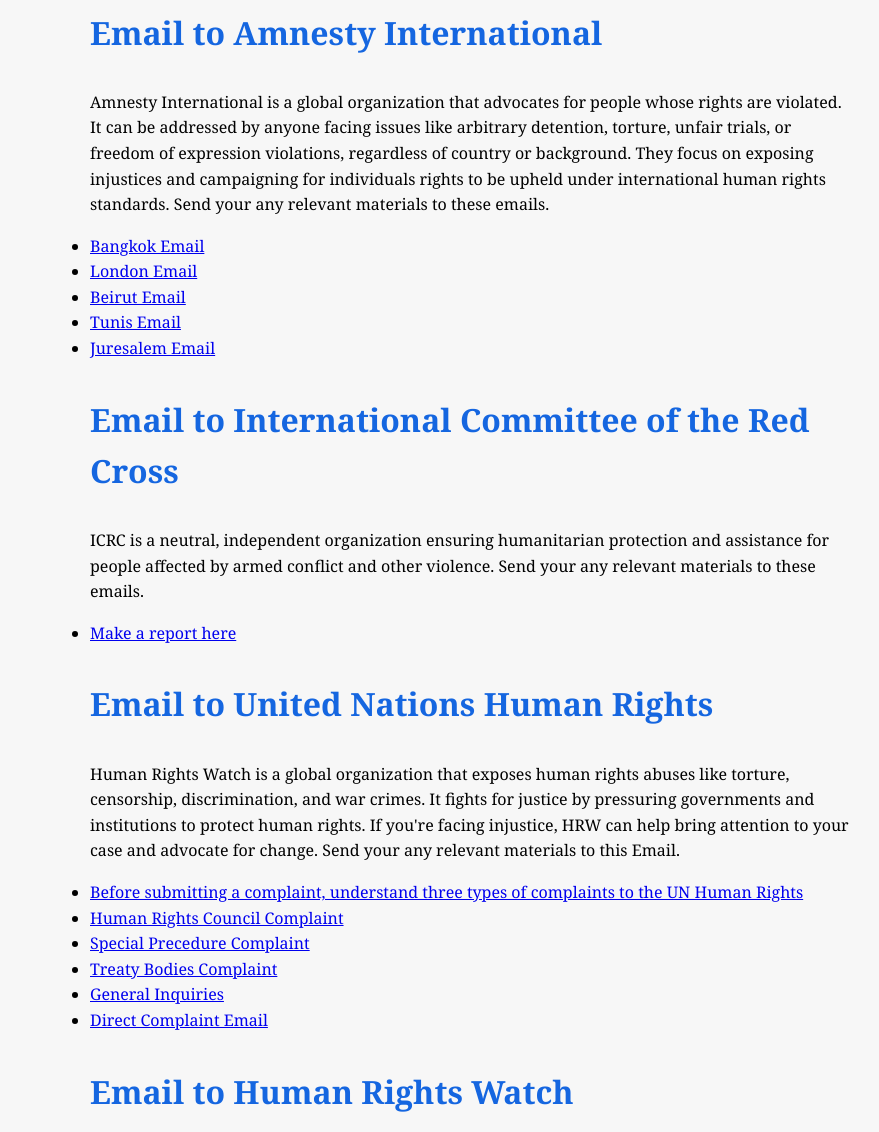
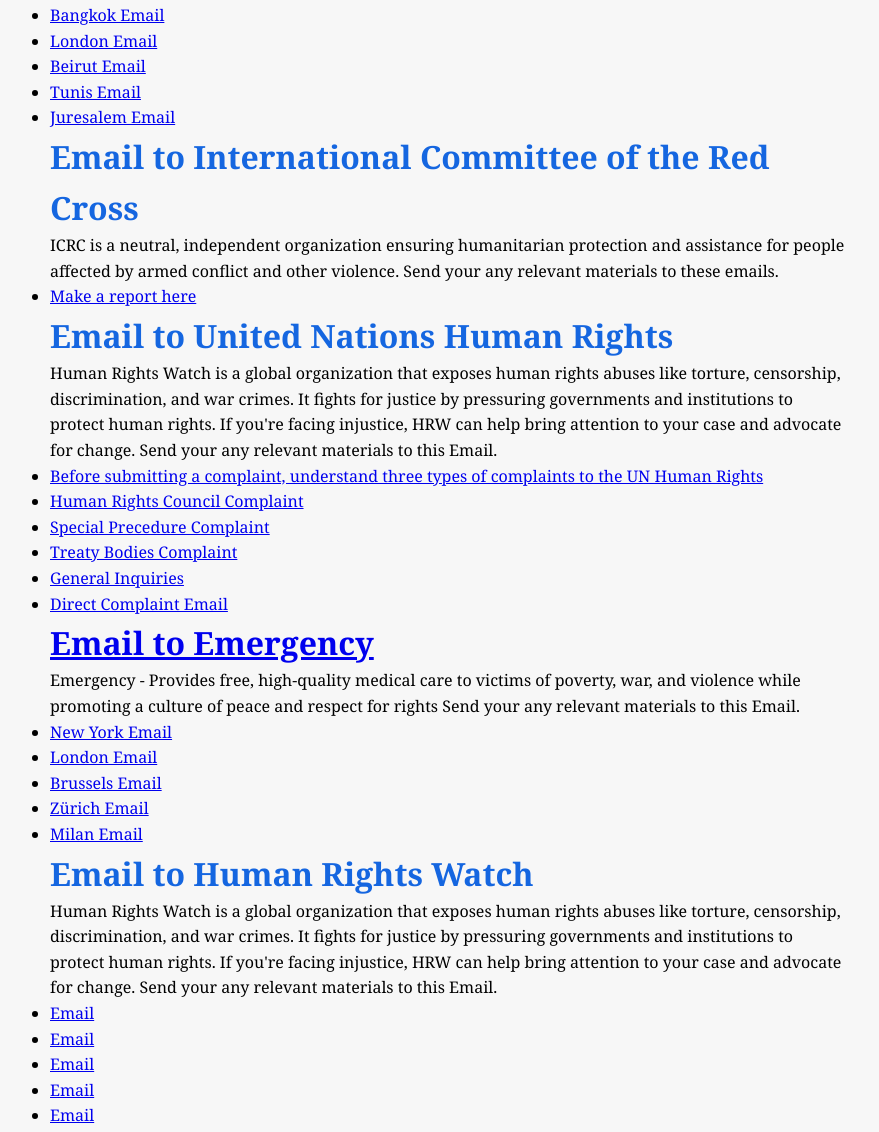
Before and after one commit to Ericlearner/contacthumanrights, a plain HTML site: page index.html in a window 1280 px wide. Shown: the part 1240-2372 px from the top of the page, without its empty margins (190-1069 px from the left). Drawn offline with Linux system fonts and the light colour scheme.

Commit message:
last change

```diff
--- a/index.html
+++ b/index.html
@@ -13,11 +13,11 @@
         <h1>Human Rights Assistance Platform</h1>
         <p>Connecting individuals with human rights organizations worldwide</p>
     </header>
-        <main>
-            <section class="sec-1" style="background-image: url(/);">
-                <h2>Humanitarian Organizations Contacts</h2>
-                <p class="victim-1">Are you a victim of injustice? Send any relevant materials of your problem to below organizations' email addresses</p>
-            </section>
+    <main>
+        <div class="sec-1">
+            <h2>Humanitarian Organizations Contacts</h2>
+            <p class="victim-1">Are you a victim of injustice? Send any relevant materials of your problem to below organizations' email addresses</p>
+        </div>
             <section>
                 <ul>
                     <div>
@@ -70,13 +70,13 @@
                         <li><a href="mailto:CP@ohchr.org">Direct Complaint Email</a></li>
                     </div>
                     <div>
-                        <h3>Email to Human Rights Watch</h3>
-                        <p>Human Rights Watch is a global organization that exposes human rights abuses like torture, censorship, discrimination, and war crimes. It fights for justice by pressuring governments and institutions to protect human rights. If you're facing injustice, HRW can help bring attention to your case and advocate for change. Send your any relevant materials to this Email.</p>
-                        <li><a href="mailto:">Email</a></li>
-                        <li><a href="mailto:">Email</a></li>
-                        <li><a href="mailto:">Email</a></li>
-                        <li><a href="mailto:">Email</a></li>
-                        <li><a href="mailto:">Email</a></li>
+                        <h3><a href="https://en.emergency.it/emergency-international/" target="_blank">Email to Emergency</a></h3>
+                        <p>Emergency - Provides free, high-quality medical care to victims of poverty, war, and violence while promoting a culture of peace and respect for rights Send your any relevant materials to this Email.</p>
+                        <li><a href="mailto:info@emergencyusa.org">New York Email</a></li>
+                        <li><a href="mailto:info@emergencyuk.org">London Email</a></li>
+                        <li><a href="mailto:info@emergencybe.org">Brussels Email</a></li>
+                        <li><a href="mailto:info@emergency.ch">Zürich Email</a></li>
+                        <li><a href="mailto: info@emergency.it">Milan Email</a></li>
                     </div>
                     <div>
                         <h3>Email to Human Rights Watch</h3>
@@ -125,7 +125,7 @@
                     </div>
                 </ul>
             </section>
-        </main>
+    </main>
     <footer>
         <div>
             <style>.pp-2ZHABG97EANG6{text-align:center;border:1px solid #000;border-radius:1.5rem;min-width:11.625rem;padding:0 2rem;height:2.625rem;font-weight:bold;background-color:#f5ac2f;color:#000000;font-family:"Helvetica Neue",Arial,sans-serif;font-size:1rem;line-height:1.25rem;cursor:pointer;}</style>
--- a/styles.css
+++ b/styles.css
@@ -1,4 +1,8 @@
 /* styles.css */
+* {
+    margin: 0;
+    padding: 0;
+}
 body {
     font-family: Georgia, 'Times New Roman', Times, serif, sans-serif;
     margin: 0;
@@ -9,6 +13,7 @@ body {
 
 header {
     background: #003366;
+    /* background-image: url('Images/pexels-mart-production-7699361.jpg'); */
     color: white;
     text-align: center;
     padding: 1rem 0;
@@ -67,5 +72,13 @@ button {
     background: #e63946;
 }
 .sec-1 {
-    background-image: url(/Images/pexels-mart-production-7699361.jpg);
+    background-image: url('Images/pexels-omaralnahi-18495.jpg');
+    background-size: cover; /* Ensures the image covers the entire width and height */
+    background-position: center; /* Centers the image */
+    background-repeat: no-repeat; /* Prevents the image from repeating */
+    color: white; /* Ensures text is visible against the background */
+    padding: 20px; /* Adds spacing within the div */
+    text-align: center; /* Centers text horizontally */
 }
+
+}
```
